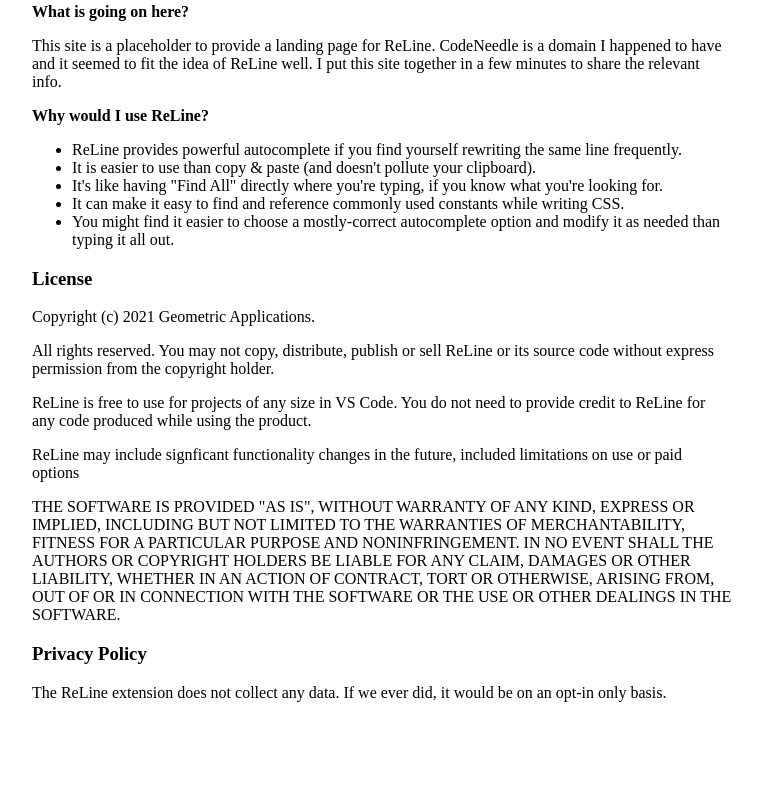
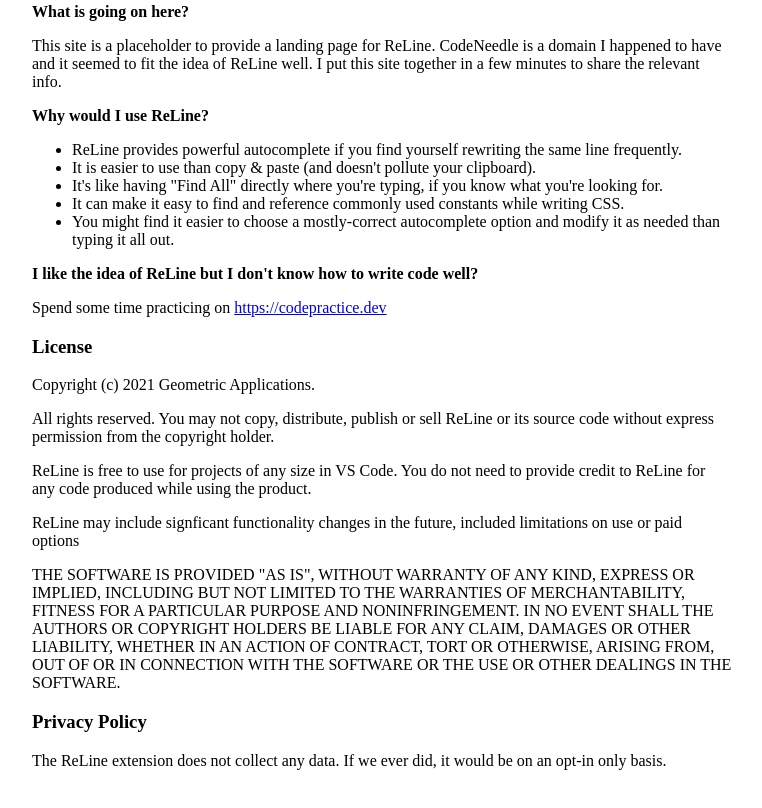
Before and after one commit to mbooth4/codeneedle, a plain HTML site: page index.html in a window 1280 px wide. Shown: the part 1413-2221 px from the top of the page, without its empty margins (258-1020 px from the left). Before the commit the page ends 2187 px from the top, so only its background shows below. Drawn offline with Linux system fonts and the light colour scheme.

Commit message:
Add a callout for CodePractice

```diff
--- a/index.html
+++ b/index.html
@@ -72,6 +72,12 @@
     </ul>
     </p>
   </div>
+  <div>
+    <b>I like the idea of ReLine but I don't know how to write code well?</b>
+    <p>
+      Spend some time practicing on <a href="https://codepractice.dev">https://codepractice.dev</a>
+    </p>
+  </div>
   <h3 id="license">License</h3>
   <div>
     <p>
```
